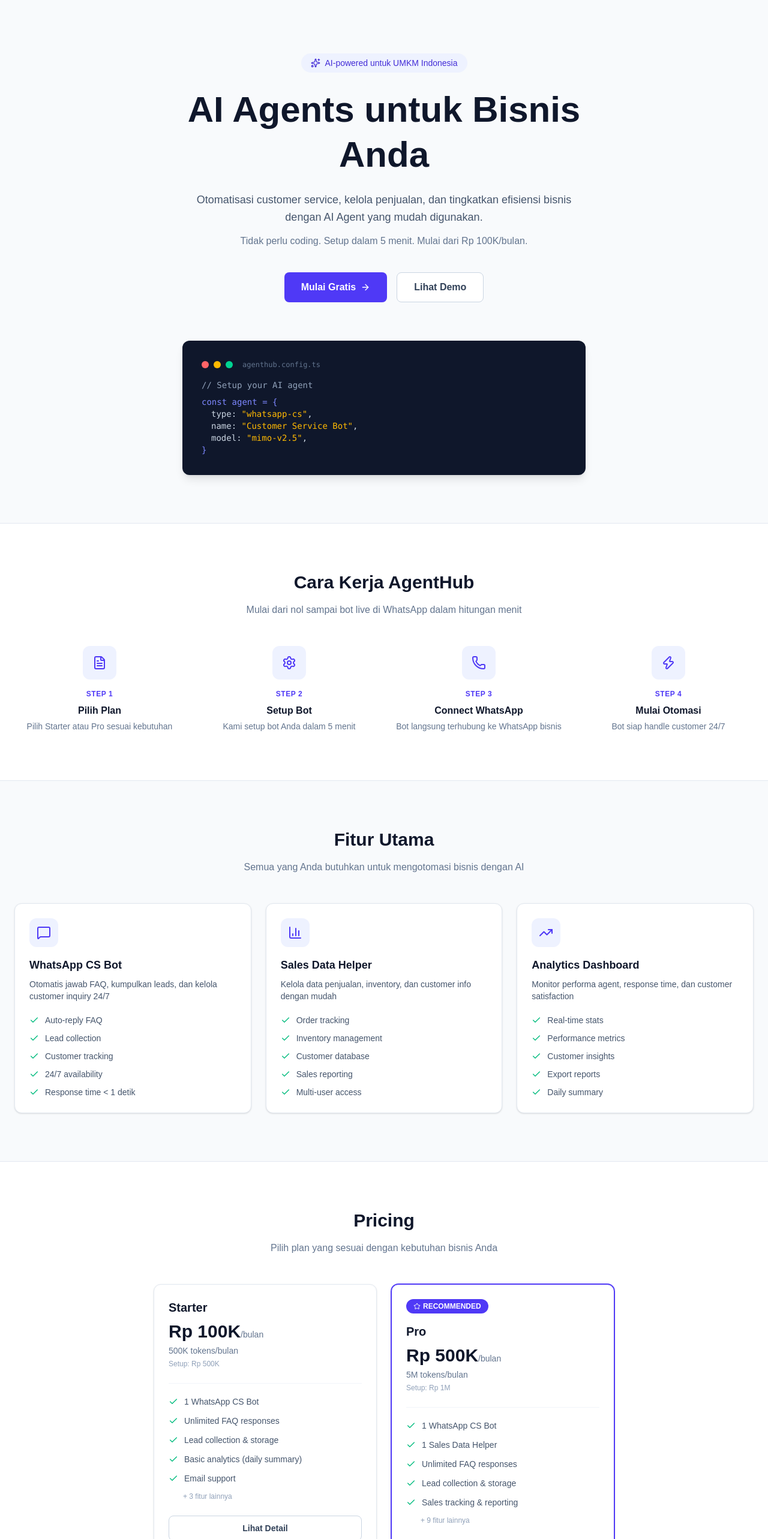
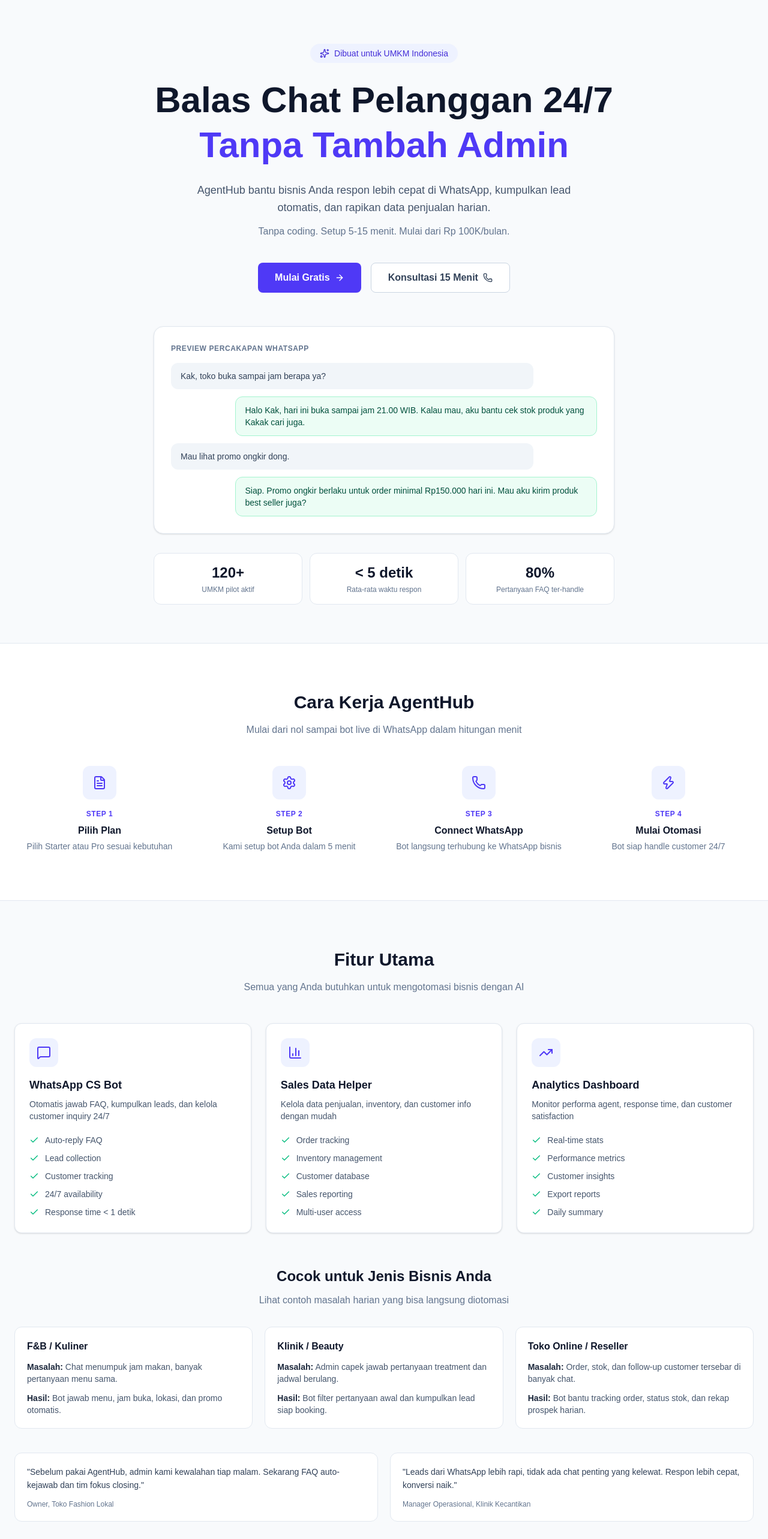
Before and after one commit to Revvbs/agenthub, a Next.js app: page / in a window 1280 px wide. Shown: the part 80-2646 px from the top of the page at 60% size. Built offline with nearby package versions, Linux system fonts and the light colour scheme.

Commit message:
Improve landing conversion UX for UMKM

```diff
--- a/app/page.tsx
+++ b/app/page.tsx
@@ -127,25 +127,60 @@ export default function Home() {
 
   const faqs = [
     {
-      q: "Berapa lama setup bot?",
-      a: "Hanya 5 menit! Kami handle semuanya. Anda tinggal approve dan bot langsung live di WhatsApp."
+      q: "Apakah data bisnis saya aman?",
+      a: "Ya. Data disimpan di server terenkripsi, akses dibatasi per akun, dan tidak dibagikan ke pihak ketiga."
     },
     {
-      q: "Apakah perlu coding?",
-      a: "Tidak sama sekali. Semua sudah otomatis. Anda hanya perlu memberikan FAQ atau data penjualan."
+      q: "Apakah ada risiko WhatsApp kena blokir?",
+      a: "Risiko diminimalkan dengan template balasan natural, rate limit, dan pola kirim yang tidak spammy."
     },
     {
-      q: "Bagaimana jika ada masalah?",
-      a: "Starter plan dapat email support. Pro plan dapat priority chat & email support. Kami siap membantu 24/7."
+      q: "Berapa lama setup bot sampai live?",
+      a: "Umumnya 5-15 menit setelah data FAQ dan alur dasar Anda siap."
     },
     {
-      q: "Bisa upgrade/downgrade kapan saja?",
-      a: "Ya, bisa kapan saja. Tidak ada kontrak jangka panjang. Bayar bulanan sesuai kebutuhan."
+      q: "Kalau ada masalah, support-nya seperti apa?",
+      a: "Starter dapat email support. Pro dapat priority chat + email support untuk isu operasional harian."
     },
     {
-      q: "Apakah data aman?",
-      a: "Sangat aman. Data Anda tersimpan di server terenkripsi. Kami tidak pernah share data ke pihak ketiga."
+      q: "Bisa upgrade, downgrade, atau berhenti kapan saja?",
+      a: "Bisa. Tanpa kontrak jangka panjang. Anda bisa sesuaikan plan mengikuti kondisi bisnis."
     }
+  ];
+
+  const socialProof = [
+    { label: "UMKM pilot aktif", value: "120+" },
+    { label: "Rata-rata waktu respon", value: "< 5 detik" },
+    { label: "Pertanyaan FAQ ter-handle", value: "80%" },
+  ];
+
+  const useCases = [
+    {
+      title: "F&B / Kuliner",
+      pain: "Chat menumpuk jam makan, banyak pertanyaan menu sama.",
+      outcome: "Bot jawab menu, jam buka, lokasi, dan promo otomatis.",
+    },
+    {
+      title: "Klinik / Beauty",
+      pain: "Admin capek jawab pertanyaan treatment dan jadwal berulang.",
+      outcome: "Bot filter pertanyaan awal dan kumpulkan lead siap booking.",
+    },
+    {
+      title: "Toko Online / Reseller",
+      pain: "Order, stok, dan follow-up customer tersebar di banyak chat.",
+      outcome: "Bot bantu tracking order, status stok, dan rekap prospek harian.",
+    },
+  ];
+
+  const testimonials = [
+    {
+      quote: "Sebelum pakai AgentHub, admin kami kewalahan tiap malam. Sekarang FAQ auto-kejawab dan tim fokus closing.",
+      by: "Owner, Toko Fashion Lokal",
+    },
+    {
+      quote: "Leads dari WhatsApp lebih rapi, tidak ada chat penting yang kelewat. Respon lebih cepat, konversi naik.",
+      by: "Manager Operasional, Klinik Kecantikan",
+    },
   ];
 
   const steps = [
@@ -183,46 +218,51 @@ export default function Home() {
       </nav>
 
       {/* Hero */}
-      <section className="max-w-7xl mx-auto px-6 pt-24 pb-20">
-        <div className="text-center max-w-3xl mx-auto">
+      <section className="max-w-7xl mx-auto px-6 pt-20 pb-16">
+        <div className="text-center max-w-4xl mx-auto">
           <div className="inline-flex items-center gap-2 bg-indigo-50 text-indigo-700 text-sm font-medium px-4 py-1.5 rounded-full mb-6">
             <Sparkles className="w-4 h-4" />
-            AI-powered untuk UMKM Indonesia
+            Dibuat untuk UMKM Indonesia
           </div>
-          <h1 className="text-5xl md:text-6xl font-bold text-slate-900 leading-tight mb-6">
-            AI Agents untuk Bisnis Anda
+          <h1 className="text-4xl md:text-6xl font-bold text-slate-900 leading-tight mb-6">
+            Balas Chat Pelanggan 24/7
+            <span className="block text-indigo-600">Tanpa Tambah Admin</span>
           </h1>
           <p className="text-lg text-slate-600 mb-3 max-w-2xl mx-auto leading-relaxed">
-            Otomatisasi customer service, kelola penjualan, dan tingkatkan efisiensi bisnis dengan AI Agent yang mudah digunakan.
+            AgentHub bantu bisnis Anda respon lebih cepat di WhatsApp, kumpulkan lead otomatis, dan rapikan data penjualan harian.
           </p>
           <p className="text-base text-slate-500 mb-10 max-w-xl mx-auto">
-            Tidak perlu coding. Setup dalam 5 menit. Mulai dari Rp 100K/bulan.
+            Tanpa coding. Setup 5-15 menit. Mulai dari Rp 100K/bulan.
           </p>
-          <div className="flex gap-4 justify-center">
-            <Link href="/dashboard" className="bg-indigo-600 hover:bg-indigo-700 text-white px-7 py-3 rounded-lg font-semibold transition-all duration-200 inline-flex items-center gap-2">
+          <div className="flex flex-col sm:flex-row gap-3 sm:gap-4 justify-center">
+            <Link href="/register" className="bg-indigo-600 hover:bg-indigo-700 text-white px-7 py-3 rounded-lg font-semibold transition-all duration-200 inline-flex items-center justify-center gap-2">
               Mulai Gratis
               <ArrowRight className="w-4 h-4" />
             </Link>
-            <button className="border border-slate-300 hover:border-slate-400 bg-white text-slate-700 px-7 py-3 rounded-lg font-semibold transition-all duration-200">
-              Lihat Demo
-            </button>
+            <a href="https://wa.me/6281234567890" target="_blank" rel="noreferrer" className="border border-slate-300 hover:border-slate-400 bg-white text-slate-700 px-7 py-3 rounded-lg font-semibold transition-all duration-200 inline-flex items-center justify-center gap-2">
+              Konsultasi 15 Menit
+              <Phone className="w-4 h-4" />
+            </a>
           </div>
         </div>
 
-        {/* Code snippet visual */}
-        <div className="mt-16 bg-slate-900 rounded-xl p-8 font-mono text-sm max-w-2xl mx-auto shadow-lg">
-          <div className="flex items-center gap-2 mb-4">
-            <div className="w-3 h-3 rounded-full bg-red-400" />
-            <div className="w-3 h-3 rounded-full bg-amber-400" />
-            <div className="w-3 h-3 rounded-full bg-emerald-400" />
-            <span className="text-slate-500 text-xs ml-2">agenthub.config.ts</span>
+        <div className="mt-14 bg-white border border-slate-200 rounded-2xl p-5 md:p-7 max-w-3xl mx-auto shadow-sm">
+          <div className="text-xs font-semibold text-slate-500 uppercase tracking-wider mb-4">Preview Percakapan WhatsApp</div>
+          <div className="space-y-3 text-sm">
+            <div className="bg-slate-100 text-slate-700 rounded-xl px-4 py-3 max-w-[85%]">Kak, toko buka sampai jam berapa ya?</div>
+            <div className="bg-emerald-50 text-emerald-900 rounded-xl px-4 py-3 max-w-[85%] ml-auto border border-emerald-200">Halo Kak, hari ini buka sampai jam 21.00 WIB. Kalau mau, aku bantu cek stok produk yang Kakak cari juga.</div>
+            <div className="bg-slate-100 text-slate-700 rounded-xl px-4 py-3 max-w-[85%]">Mau lihat promo ongkir dong.</div>
+            <div className="bg-emerald-50 text-emerald-900 rounded-xl px-4 py-3 max-w-[85%] ml-auto border border-emerald-200">Siap. Promo ongkir berlaku untuk order minimal Rp150.000 hari ini. Mau aku kirim produk best seller juga?</div>
           </div>
-          <div className="text-slate-400">{'// Setup your AI agent'}</div>
-          <div className="text-indigo-400 mt-2">{'const agent = {'}</div>
-          <div className="ml-4 text-slate-300">type: <span className="text-amber-400">"whatsapp-cs"</span>,</div>
-          <div className="ml-4 text-slate-300">name: <span className="text-amber-400">"Customer Service Bot"</span>,</div>
-          <div className="ml-4 text-slate-300">model: <span className="text-amber-400">"mimo-v2.5"</span>,</div>
-          <div className="text-indigo-400">{'}'}</div>
+        </div>
+
+        <div className="mt-8 grid grid-cols-1 sm:grid-cols-3 gap-3 max-w-3xl mx-auto">
+          {socialProof.map((item, i) => (
+            <div key={i} className="bg-white border border-slate-200 rounded-xl px-4 py-4 text-center">
+              <div className="text-2xl font-bold text-slate-900">{item.value}</div>
+              <div className="text-xs text-slate-500 mt-1">{item.label}</div>
+            </div>
+          ))}
         </div>
       </section>
 
@@ -271,14 +311,37 @@ export default function Home() {
             </div>
           ))}
         </div>
+
+        <div className="mt-14">
+          <h3 className="text-2xl font-bold text-slate-900 text-center mb-3">Cocok untuk Jenis Bisnis Anda</h3>
+          <p className="text-slate-500 text-center mb-8">Lihat contoh masalah harian yang bisa langsung diotomasi</p>
+          <div className="grid grid-cols-1 md:grid-cols-3 gap-5">
+            {useCases.map((item, i) => (
+              <div key={i} className="bg-white border border-slate-200 rounded-xl p-5">
+                <h4 className="font-bold text-slate-900 mb-3">{item.title}</h4>
+                <p className="text-sm text-slate-600 mb-3"><span className="font-semibold text-slate-800">Masalah:</span> {item.pain}</p>
+                <p className="text-sm text-slate-600"><span className="font-semibold text-slate-800">Hasil:</span> {item.outcome}</p>
+              </div>
+            ))}
+          </div>
+        </div>
+
+        <div className="mt-10 grid grid-cols-1 md:grid-cols-2 gap-5">
+          {testimonials.map((item, i) => (
+            <div key={i} className="bg-white border border-slate-200 rounded-xl p-5">
+              <p className="text-slate-700 text-sm leading-relaxed">"{item.quote}"</p>
+              <p className="text-xs text-slate-500 mt-3">{item.by}</p>
+            </div>
+          ))}
+        </div>
       </section>
 
       {/* Pricing */}
       <section id="pricing" className="bg-white border-y border-slate-200">
         <div className="max-w-7xl mx-auto px-6 py-20">
           <div className="text-center mb-12">
-            <h2 className="text-3xl font-bold text-slate-900 mb-4">Pricing</h2>
-            <p className="text-slate-500">Pilih plan yang sesuai dengan kebutuhan bisnis Anda</p>
+            <h2 className="text-3xl font-bold text-slate-900 mb-4">Pricing Transparan</h2>
+            <p className="text-slate-500">Biaya bulanan + setup fee jelas dari awal, tanpa biaya tersembunyi</p>
           </div>
           <div className="grid grid-cols-1 md:grid-cols-2 gap-6 max-w-3xl mx-auto">
             {[
@@ -306,7 +369,8 @@ export default function Home() {
                     <span className="text-slate-500 text-sm">/bulan</span>
                   </div>
                   <p className="text-sm text-slate-500 mb-1">{details.tokens}</p>
-                  <p className="text-xs text-slate-400 mb-6">{details.setup}</p>
+                  <p className="text-xs text-slate-400 mb-2">{details.setup}</p>
+                  <p className="text-xs text-slate-500 mb-6">Total awal: {details.setup.replace('Setup: ', '')} + {details.price}/bulan</p>
                   <div className="border-t border-slate-100 pt-5 mb-6">
                     <ul className="space-y-3">
                       {details.features.slice(0, 5).map((f, j) => (
@@ -436,12 +500,18 @@ export default function Home() {
       {/* CTA */}
       <section className="bg-white border-y border-slate-200">
         <div className="max-w-7xl mx-auto px-6 py-20 text-center">
-          <h2 className="text-3xl font-bold text-slate-900 mb-4">Siap memulai?</h2>
-          <p className="text-slate-500 mb-8 max-w-md mx-auto">Buat akun gratis dan setup agent pertama Anda dalam 5 menit.</p>
-          <Link href="/dashboard" className="inline-flex items-center gap-2 bg-indigo-600 hover:bg-indigo-700 text-white px-7 py-3 rounded-lg font-semibold transition-all duration-200">
-            Mulai Sekarang
-            <ArrowRight className="w-4 h-4" />
-          </Link>
+          <h2 className="text-3xl font-bold text-slate-900 mb-4">Siap Rapikan Operasional Chat Bisnis?</h2>
+          <p className="text-slate-500 mb-8 max-w-md mx-auto">Mulai gratis sekarang atau konsultasi 15 menit untuk lihat skenario paling cocok buat bisnis Anda.</p>
+          <div className="flex flex-col sm:flex-row items-center justify-center gap-3">
+            <Link href="/register" className="inline-flex items-center gap-2 bg-indigo-600 hover:bg-indigo-700 text-white px-7 py-3 rounded-lg font-semibold transition-all duration-200">
+              Mulai Sekarang
+              <ArrowRight className="w-4 h-4" />
+            </Link>
+            <a href="https://wa.me/6281234567890" target="_blank" rel="noreferrer" className="inline-flex items-center gap-2 border border-slate-300 hover:border-slate-400 bg-white text-slate-700 px-7 py-3 rounded-lg font-semibold transition-all duration-200">
+              Chat Tim Kami
+              <MessageSquare className="w-4 h-4" />
+            </a>
+          </div>
         </div>
       </section>
 
```
